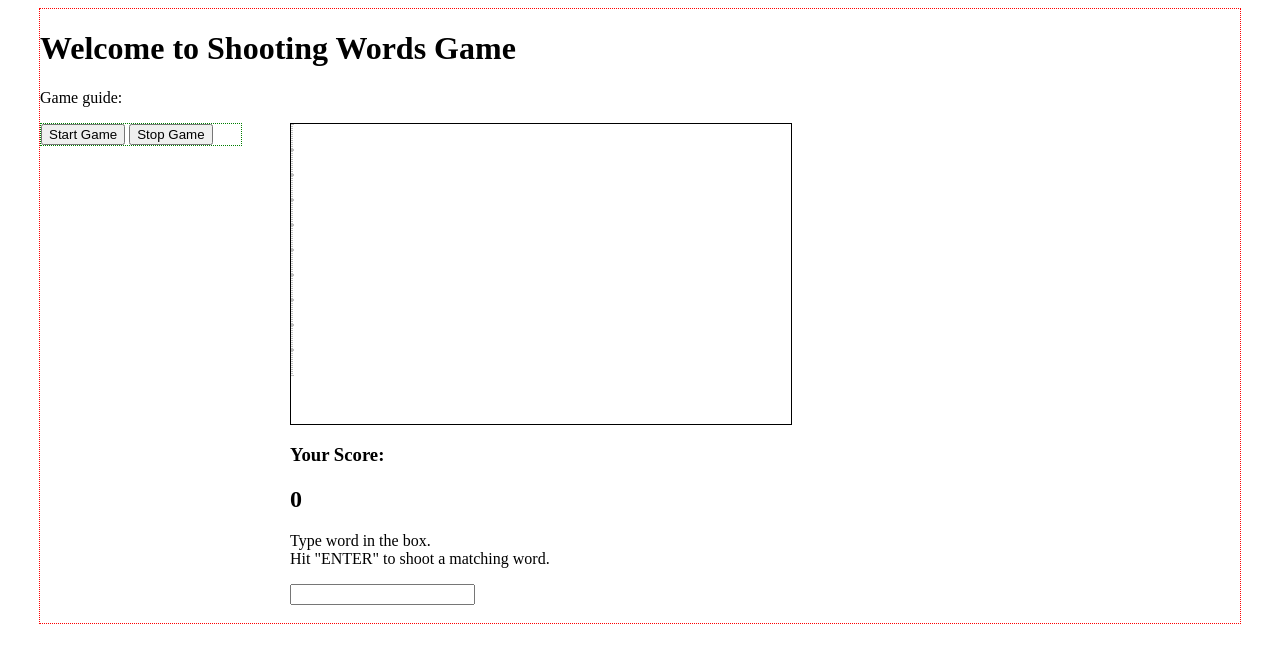
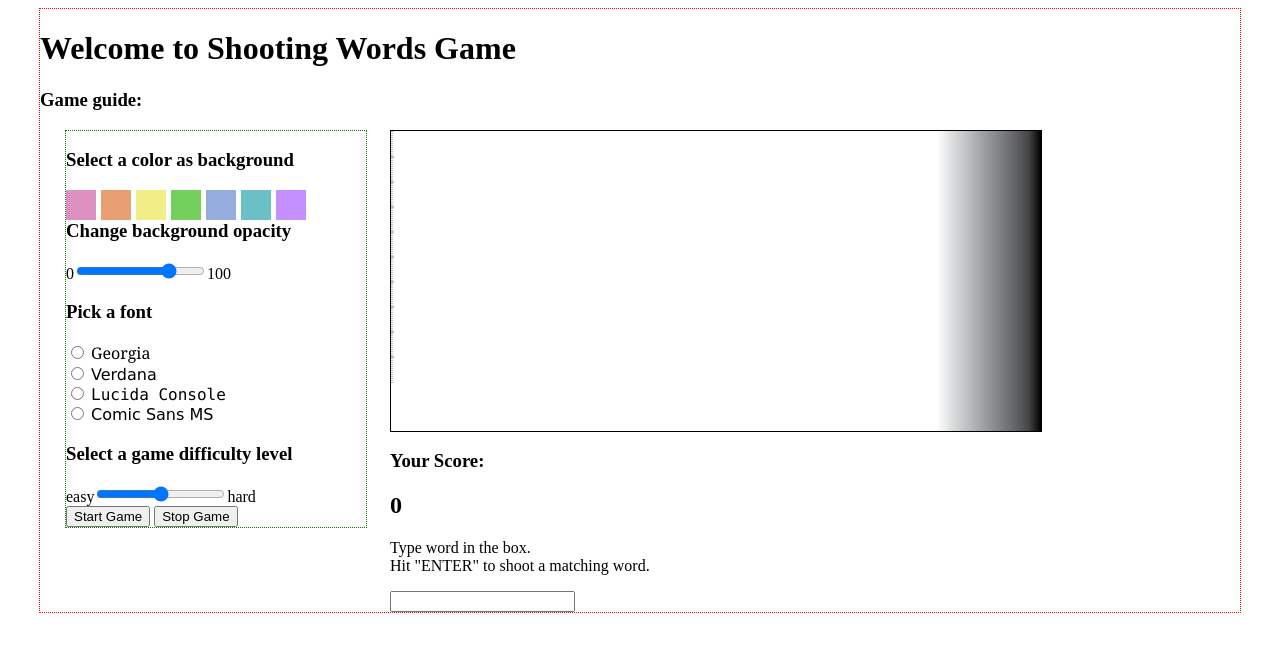
Before and after one commit to jiangbotang/p3.protocolv.com, a PHP site: page / in a window 1280 px wide. Shown: the top 663 px of the page. Run offline with PHP 8.4, Linux system fonts and the light colour scheme; some libraries are stand-ins or nearby versions.

Commit message:
added more game controllers

```diff
--- a/css/features.css
+++ b/css/features.css
@@ -0,0 +1,41 @@
+/*-------------------------------------
+ * Background color picker
+ *-------------------------------------
+ */
+.colors {
+	cursor: pointer;
+	width: 30px;
+	height: 30px;
+	float: left;
+	margin-right: 5px;
+
+}
+
+/* use rgba for js to control opacity */
+#color1 {
+	background-color: rgba(208, 97, 167, 0.7);
+}
+
+#color2 {
+	background-color: rgba(222, 119, 55, 0.7);
+}
+
+#color3 {
+	background-color: rgba(235, 230, 84, 0.7);
+}
+
+#color4 {
+	background-color: rgba(57, 189, 25, 0.7);
+}
+
+#color5 {
+	background-color: rgba(105, 138, 209, 0.7);
+}
+
+#color6 {
+	background-color: rgba(43, 165, 173, 0.7);
+}
+
+#color7 {
+	background-color: rgba(171, 97, 298, 0.7);
+}
--- a/css/main.css
+++ b/css/main.css
@@ -6,20 +6,26 @@ body {
 }
 
 #controllers {
-	width: 200px;
+	width: 300px;
 	float: left;
 	border: 1px dotted green;
+	margin-left: 25px;
 }
 
 #gameDisplay {
-	margin-left: 250px;
+	margin-left: 350px;
 }
 
 #gamingArea {
 	border: 1px solid black;
-	width: 500px;
+	width: 600px;
 	height: 300px;
 	position: relative;
+	padding-right: 50px;
+	background-image: url('/resource/img/bg.png');
+	background-repeat: repeat-y;
+	background-position: right;
+
 }
 
 .target {
--- a/index.php
+++ b/index.php
@@ -7,22 +7,68 @@
 		<link rel="stylesheet" href="css/features.css" type="text/css">
 
 		<script src="https://ajax.googleapis.com/ajax/libs/jquery/2.0.0/jquery.min.js"></script>
+		<script src="https://ajax.googleapis.com/ajax/libs/jqueryui/1.10.3/jquery-ui.min.js"></script>
 	</head>
 
 	<body>
 		<h1>Welcome to Shooting Words Game</h1>
-		<p>Game guide:</p>
+		<h3>Game guide:</h3>
 
 		<!-- All the game controllers go here -->
 		<div id='controllers'>
+			<!-- background color selector -->
+			<div id='colorSelector'>
+				<h3>Select a color as background </h3>
+				<div class='colors' id='color1'></div>
+				<div class='colors' id='color2'></div>
+				<div class='colors' id='color3'></div>
+				<div class='colors' id='color4'></div>
+				<div class='colors' id='color5'></div>
+				<div class='colors' id='color6'></div>
+				<div class='colors' id='color7'></div>
+			</div>
 
-			<button id='startGame'>Start Game</button>
-			<button id='stopGame'>Stop Game</button>
+			<!-- background color opacity selector -->
+			<div ='opacitySelector'>
+				<h3>Change background opacity</h3>
+				<div>0<input type='range' min='0.1' max='0.9' value='0.7' step='0.1' id='opacity'>100</div>
+			</div>
+
+
+			<!-- font selector -->
+			<div id='fontSelector'>
+				<h3>Pick a font</h3>
+				<div>
+					<input type='radio' name='font' value='Georgia' id='georgia'>
+					<label for='georgia' style="font-family:Georgia;">Georgia</label><br>
+
+					<input type='radio' name='font' value='Verdana' id='verdana'>
+					<label for='verdana' style="font-family:Verdana;">Verdana</label><br>
+
+					<input type='radio' name='font' value="Lucida Console" id='lucida'>
+					<label for='lucida' style='font-family:"Lucida Console";'>Lucida Console</label><br>
+
+					<input type='radio' name='font' value="Comic Sans MS" id='comic'>
+					<label for='comic' style='font-family:"Comic Sans MS";'>Comic Sans MS</label>
+				</div>
+			</div>
+
+			<!-- game difficulty level selector -->
+			<div id='levelSelector'>
+				<h3>Select a game difficulty level</h3>
+				<div>easy<input type='range' min='1' max='5' value ='3' id='level'>hard</div>
+			</div>
+
+			<!-- start & stop game -->
+			<div id='startNstop'>
+				<button id='startGame'>Start Game</button>
+				<button id='stopGame'>Stop Game</button>
+			</div>
 		</div>
 
 
+		<!-- Where the gaem is -->
 		<div id='gameDisplay'>
-			<!-- The gaming area -->
 			<div id='gamingArea'>
 				<!-- Make 10 divs for words to enter-->
 				<?php for($i = 0; $i <10; $i++): ?>
@@ -42,12 +88,10 @@
 				</p>
 				<input type='text' id='userInput'>
 			</div>
-			<br>
 
 			<div id='message'>You shot a word!!!</div>
 		</div>
 
-
 		<script src="js/shootingWords.js"></script>
 	</body>
 </html>
--- a/js/shootingWords.js
+++ b/js/shootingWords.js
@@ -6,17 +6,53 @@
  */
 
 
-var speedModifier = 1;
+var speedModifier = 2;
 var words = ['hello', 'volvo', 'cookie', 'world', 'king', 'quee', 'game', 'fun', 'enjoy'];
 var score = 0;
 var counter = 0;
 
+/*
+ * Set up the game using user provided parameters
+ */
 
+// set up background color
+$('.colors').click(function() {
+	var selectedColor = $(this).css('background-color');
+	$('#gamingArea').css('background-color', selectedColor);
+});
+
+// set up background opacity
+$('#opacity').change(function(){
+	var selectedOpacity = $(this).val();
+
+	// change bakcground color opacity
+	var oldBGColor = $('#gamingArea').css('background-color');
+	var lastComma = oldBGColor.lastIndexOf(',');
+	var newBGColor = oldBGColor.slice(0, lastComma+1) + selectedOpacity + ')';
+
+	$('#gamingArea').css('background-color', newBGColor);
+})
+
+// set up target word font
+$("input[name='font']").click(function() {
+	var selectedFont = $(this).val();
+	$('.target').css('font-family', selectedFont);
+});
+
+//set up game speed
+$('#level').change(function() {
+	speedModifier = $(this).val();
+	console.log(speedModifier);
+});
 
 /*
  * Start the game
  */
 $('#startGame').click(function(){
+	// reset the score
+	score = 0;
+	$('#score').html(score);
+
 	$('#userInput').focus();
 	//prevent user from starting the game again before stopGame is clicked
 	$('#startGame').attr('disabled', 'disabled');
@@ -105,16 +141,23 @@ function giveAWord() {
 
 }
 
+/*
+ * Start the animation of a target word
+ * selector: handler to a target word
+ */
 function startAnimation(selector) {
-	$(selector).animate({left: '500px'}, travelTime(), function() {
+	$(selector).animate({left: '550px'}, travelTime(), function() {
 	// when the fuction in animate when animate finishes
 	// It is likly he current element has been removed
 	// Use $(selector).length > 0 to determine its existence
 		if ($(selector).length > 0) {
 
+			//update and dipslay score
 			score = score - $(selector).html().length;
+			$('#score').html(score);
+
+			// fadeout then delete the target word
 			$(selector).empty();
-			$('#score').html(score);
 
 			// restart the game for the element
 			restart(selector);
@@ -123,6 +166,6 @@ function startAnimation(selector) {
 }
 
 function travelTime() {
-	var time = Math.round(5000 + Math.random() * 10000 / speedModifier);
+	var time = Math.round((10000 + Math.random() * 20000) / speedModifier);
 	return time;
 }
```
Also changed, not shown: resource/img/bg.png (added).
